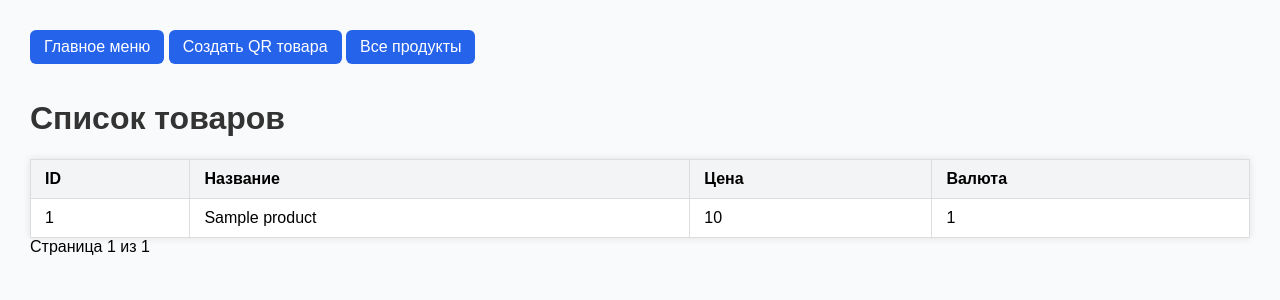
After one commit to MacloProfile/transaction-management, a Django app: template qr_goods/templates/qr_generator/products_list.html in a window 1280 px wide. The commit adds this page. Shown: the top 300 px of the page. Run offline with Django 4.2, Linux system fonts and the light colour scheme; the template is opened without the code that fills it: most values are stand-ins (such as "Sample title", 1, 10 or a date in 2020).

Commit message:
add products list

```diff
--- a/qr_goods/templates/qr_generator/generate.html
+++ b/qr_goods/templates/qr_generator/generate.html
@@ -9,9 +9,7 @@
 </head>
 <body>
 <main>
-    <div class="nav-buttons">
-        <a href="{% url 'core:main_menu' %}" class="button">Главное меню</a>
-    </div>
+    {% include "qr_generator/includes/base.html" %}
 
     <h1>Создание QR-кода для товара</h1>
 
--- /dev/null
+++ b/qr_goods/templates/qr_generator/includes/base.html
@@ -0,0 +1,5 @@
+<div class="nav-buttons">
+    <a href="{% url 'core:main_menu' %}" class="button">Главное меню</a>
+    <a href="{% url 'qr_goods:qr_generator' %}" class="button">Создать QR товара</a>
+    <a href="{% url 'qr_goods:show_products' %}" class="button">Все продукты</a>
+</div>
--- /dev/null
+++ b/qr_goods/templates/qr_generator/products_list.html
@@ -0,0 +1,54 @@
+{% load static %}
+<!DOCTYPE html>
+<html lang="ru">
+<head>
+    <meta charset="UTF-8">
+    <title>Список товаров</title>
+    <link rel="stylesheet" href="{% static 'css/menu.css' %}">
+</head>
+<body>
+    {% include "qr_generator/includes/base.html" %}
+
+    <main>
+        <h1>Список товаров</h1>
+
+        <table class="products-table">
+            <thead>
+                <tr>
+                    <th>ID</th>
+                    <th>Название</th>
+                    <th>Цена</th>
+                    <th>Валюта</th>
+                </tr>
+            </thead>
+            <tbody>
+                {% for product in page_obj %}
+                    <tr>
+                        <td>{{ product.ID }}</td>
+                        <td>{{ product.NAME }}</td>
+                        <td>{{ product.PRICE }}</td>
+                        <td>{{ product.CURRENCY_ID }}</td>
+                    </tr>
+                {% empty %}
+                    <tr>
+                        <td colspan="4" style="text-align:center;">Товары не найдены</td>
+                    </tr>
+                {% endfor %}
+            </tbody>
+        </table>
+
+        <div class="pagination">
+            {% if page_obj.has_previous %}
+                <a href="?page={{ page_obj.previous_page_number }}">Назад</a>
+            {% endif %}
+
+            <span>Страница {{ page_obj.number }} из {{ page_obj.paginator.num_pages }}</span>
+
+            {% if page_obj.has_next %}
+                <a href="?page={{ page_obj.next_page_number }}">Вперед</a>
+            {% endif %}
+        </div>
+
+    </main>
+</body>
+</html>
--- a/qr_goods/urls.py
+++ b/qr_goods/urls.py
@@ -2,10 +2,12 @@ from django.urls import path
 
 from qr_goods.views.generate_qr import generate_qr
 from qr_goods.views.image_product_by_link import product_by_token
+from qr_goods.views.show_products_list import show_products
 
 app_name = "qr_goods"
 
 urlpatterns = [
     path("qr/", generate_qr, name="qr_generator"),
-    path("qr/product/<uuid:token>/", product_by_token, name="product_by_token")
+    path("qr/product/<uuid:token>/", product_by_token, name="product_by_token"),
+    path("products", show_products, name="show_products")
 ]
```
Also changed, not shown: qr_goods/views/show_products_list.py (added, +25 -0 lines).
